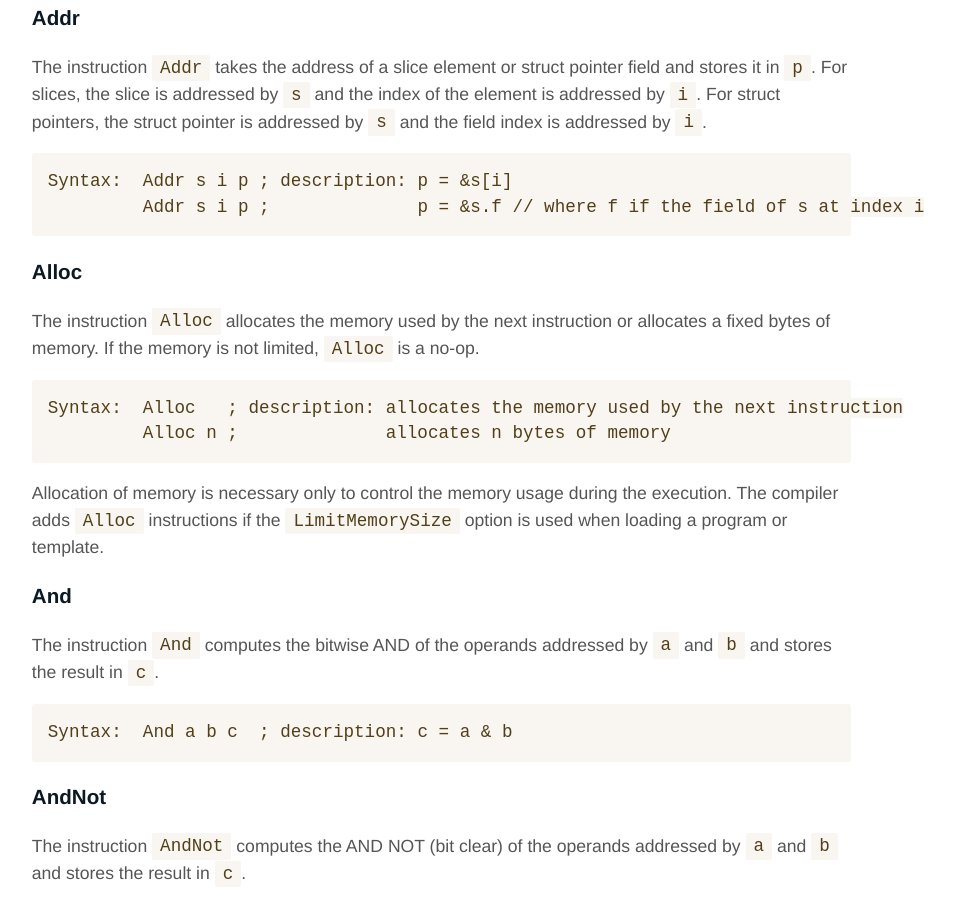
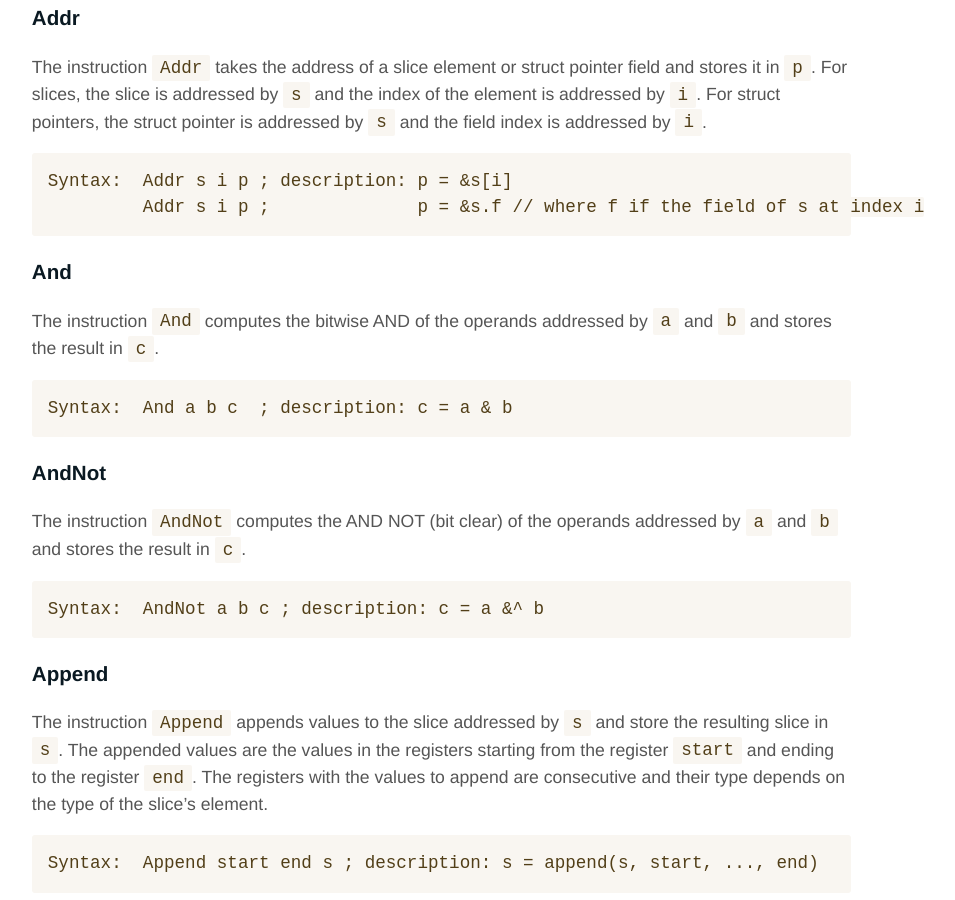
Before and after one commit to open2b/scriggo-site, a Jekyll site: the page built from doc/disassembler.md, in a window 1280 px wide and 900 px high, scrolled down 5267 px. Shown: the whole window, without its empty margins (314-1269 px from the left). Built offline with Jekyll 4.4.1, drawn with Linux system fonts in a browser that asks for light colours; some of the changed text lies outside the part shown.

Commit message:
Rename the instruction Alloc to Reserve

````diff
--- a/doc/disassembler.md
+++ b/doc/disassembler.md
@@ -127,17 +127,6 @@
 Syntax:  Addr s i p ; description: p = &s[i]
          Addr s i p ;              p = &s.f // where f if the field of s at index i
 ```
-
-### Alloc
-
-The instruction `Alloc` allocates the memory used by the next instruction or allocates a fixed bytes of memory. If the memory is not limited, `Alloc` is a no-op.
-
-```go
-Syntax:  Alloc   ; description: allocates the memory used by the next instruction
-         Alloc n ;              allocates n bytes of memory
-```
-
-Allocation of memory is necessary only to control the memory usage during the execution. The compiler adds `Alloc` instructions if the `LimitMemorySize` option is used when loading a program or template.
 
 ### And
 
@@ -797,6 +786,17 @@
           Rem uint32 i7 i8
 ```
 
+### Reserve
+
+The instruction `Reserve` reserves memory used by the next instruction or reserves a fixed bytes of memory. If the memory is not limited, `Reserve` is a no-op.
+
+```go
+Syntax:  Reserve   ; description: reserves the memory used by the next instruction
+         Reserve n ;              reserves n bytes of memory
+```
+
+The compiler adds `Reserve` instructions if the `LimitMemorySize` option is used when loading a program or template.
+
 ### Return
 
 The instruction `Return` returns from the current running function. Any functions deferred with the `Defer` instruction in the current function are executed before returning.
````
